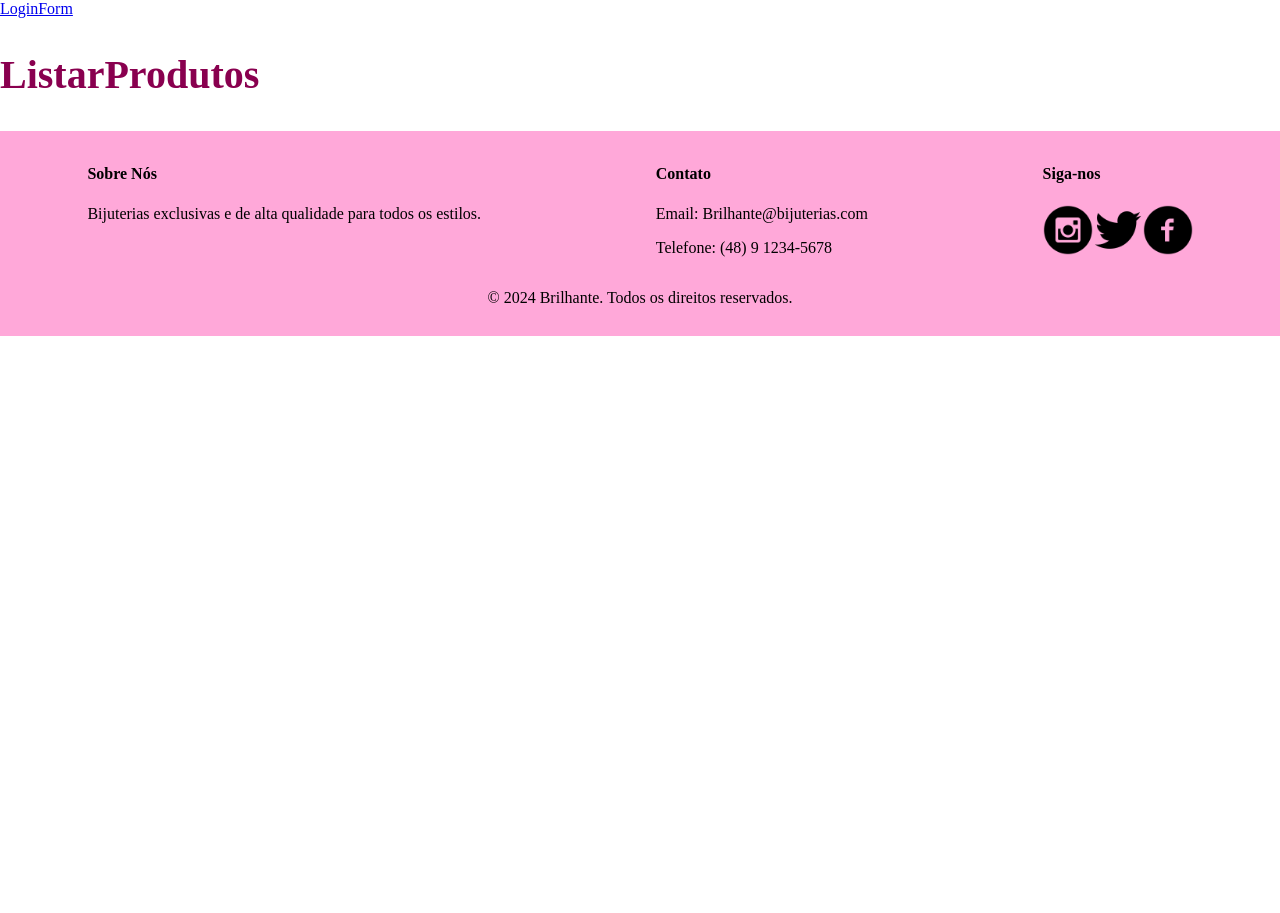
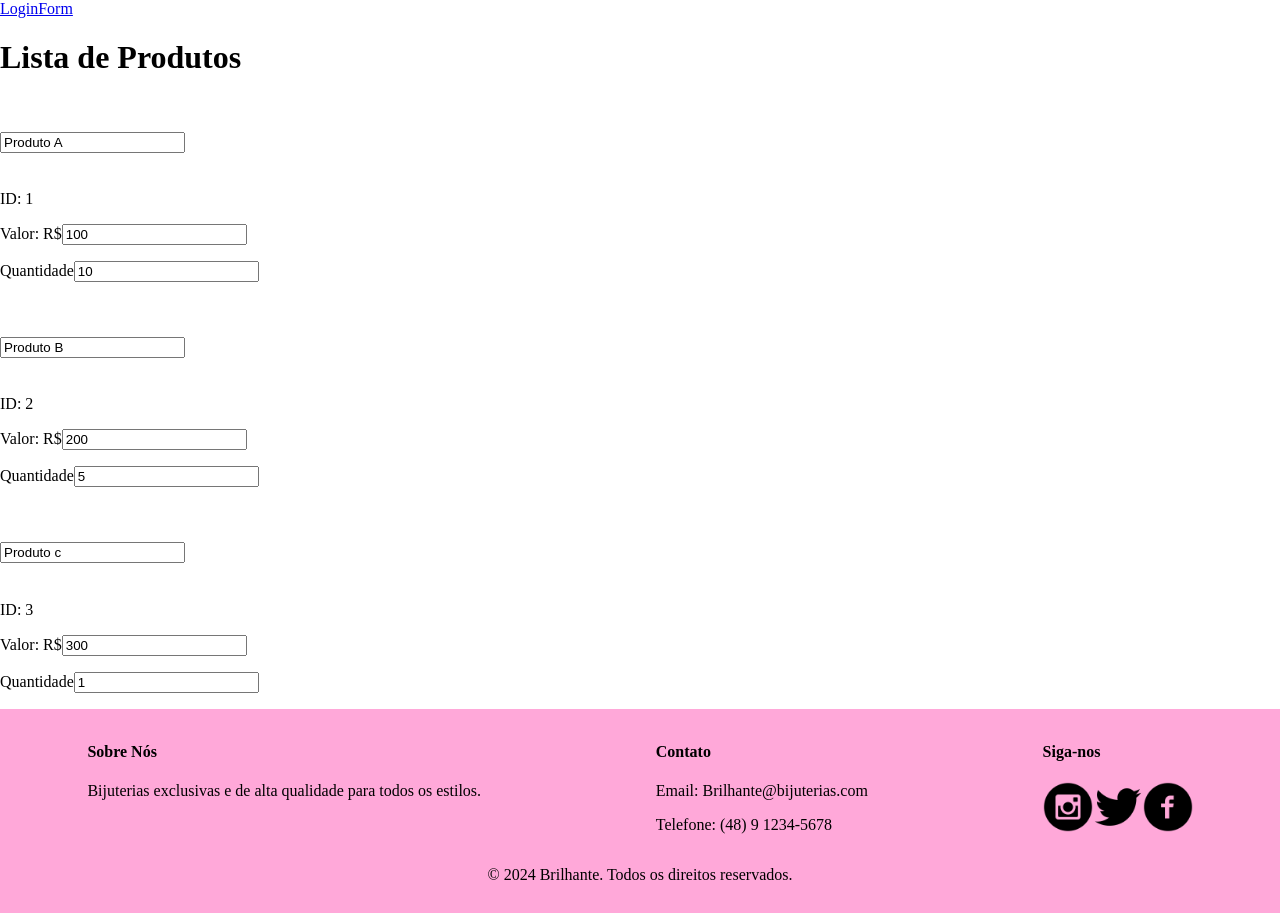
Before and after one commit to Rafaeldev2/SA---Brilhante---Back-Front, a React (Vite) app in the folder Brilhante/: page /ListaProdutos in a window 1280 px wide. Before the commit the page ends 800 px from the top, so only its background shows below. Built offline with nearby package versions, Linux system fonts and the light colour scheme.

Commit message:
lucas SA

```diff
--- /dev/null
+++ b/Brilhante/src/Pages/ListarProduto.css
@@ -0,0 +1,16 @@
+.lista-de-produtos {
+
+    background: #ad4444
+
+}
+
+.produto-container {
+    border: 1px solid #ad4444;
+    margin: 10px;
+    padding: 10px;
+    background: #f9f9f9;
+}
+
+.body {
+    background-color: #ad4444;
+}
--- a/Brilhante/src/Pages/ListarProdutos.jsx
+++ b/Brilhante/src/Pages/ListarProdutos.jsx
@@ -1,12 +1,79 @@
 import React, { useState } from 'react';
 
 
+const produtosIniciais = [
+    { Idproduto: 1, nome: 'Produto A', valor: 100.00, quantidade: 10 },
+    { Idproduto: 2, nome: 'Produto B', valor: 200.00, quantidade: 5 },
+    { Idproduto: 3, nome: 'Produto c', valor: 300.00, quantidade: 1 },
+];
+
+
+
+const ProdutoItem = ({produto, onChange}) => {
+  const handleChange = (e) => {
+    const {name, value} = e.target;
+    onChange(produto.Idproduto, name, value);
+  };
+
+  return (
+    <div className='produto-container'>
+      <h2>
+        <input
+         type="text"
+         name="nome"
+         value={produto.nome}
+         onChange={handleChange}
+          />
+      </h2>
+      <p>ID: {produto.Idproduto}</p>
+      <p>
+        Valor: R$
+        <input
+        type='number'
+        name='valor'
+        value={produto.valor}
+        onChange={handleChange}
+        step="0.01"
+        />
+      </p>
+      <p>
+        Quantidade
+        <input
+        type='number'
+        name='quantidade'
+        value={produto.quantidade}
+        onChange={handleChange}
+        />
+      </p>
+    </div>
+
+  );
+};
+
 const ListarProdutos = () => {
-  return (
-    <>
-      <h2>ListarProdutos</h2>
-    </>
-  );
+   const [produtos, setProdutos] = useState(produtosIniciais);
+
+   const handleProdutoChange = (id, name, value) => {
+    setProdutos((prevProdutos) =>
+     prevProdutos.map((produto) =>
+      produto.Idproduto === id
+        ? { ...produto, [name]: name ===  'valor' || name === 'quantidade'? parseFloat(value) : value}
+          : produto
+      )
+    );
+   };
+   return (
+    <div className='lista-de-produtos'>
+      <h1>Lista de Produtos</h1>
+      {produtos.map((produto) => (
+        <ProdutoItem
+          key={produto.Idproduto}
+          produto={produto}
+          onChange={handleProdutoChange}
+        />
+      ))}
+    </div>
+   );
 };
 
 
```
